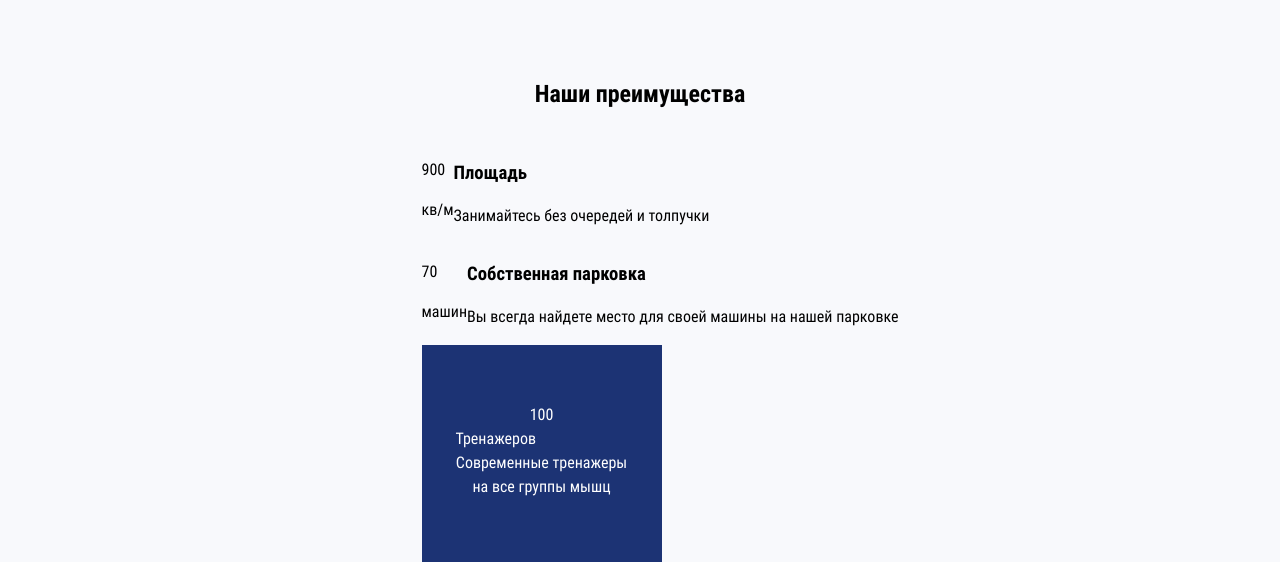
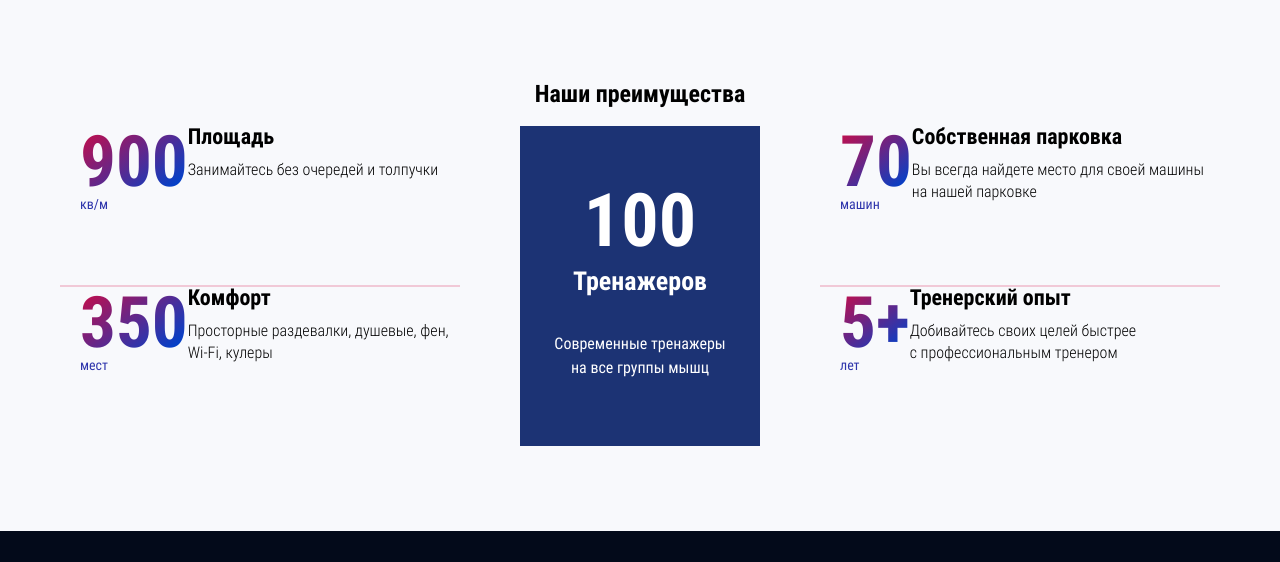
Before and after one commit to SemenKr/SUPERGYM, a website built with webpack: page source/index.html in a window 1280 px wide. Shown: the part 3530-4092 px from the top of the page. Built offline with nearby package versions, Linux system fonts and the light colour scheme; files whose address does not match are found by name.

Commit message:
features numbers

```diff
--- a/source/index.html
+++ b/source/index.html
@@ -404,7 +404,7 @@
         <div class="features__container container">
           <h2>Наши преимущества</h2>
           <ul class="features__list">
-            <li class="features__item">
+            <li class="features__item features__item--line">
               <div class="features__numbers">
                 <p>900</p>
                 <span>кв/м</span>
@@ -414,7 +414,7 @@
                 <p>Занимайтесь без очередей и&nbsp;толпучки</p>
               </div>
             </li>
-            <li class="features__item">
+            <li class="features__item features__item--line">
               <div class="features__numbers">
                 <p>70</p>
                 <span>машин</span>
@@ -432,7 +432,7 @@
               <p>Современные тренажеры на все группы мышц</p>
             </li>
             <li class="features__item">
-              <div class="features__number">
+              <div class="features__numbers">
                 <p>350</p>
                 <span>мест</span>
               </div>
@@ -442,7 +442,7 @@
               </div>
             </li>
             <li class="features__item">
-              <div class="features__number">
+              <div class="features__numbers">
                 <p>5+</p>
                 <span>лет</span>
               </div>
@@ -450,7 +450,7 @@
                 <h3>Тренерский опыт</h3>
                 <p>Добивайтесь своих целей быстрее с&nbsp;профессиональным тренером</p>
               </div>
-          </ul>
+            </li>
           </ul>
         </div>
       </section>
--- a/source/sass/blocks/features.scss
+++ b/source/sass/blocks/features.scss
@@ -68,6 +68,71 @@
       display: none;
     }
   }
+
+  &--line {
+    border-bottom: 2px solid rgba(209, 10, 66, 0.2);
+
+    @include vp-tablet {
+      border: none;
+    }
+  }
+
+  h3 {
+    margin: 0;
+    margin-bottom: 11px;
+    font-weight: 700;
+    font-size: 22px;
+    line-height: 1;
+
+    @include vp-tablet {
+      font-size: 20px;
+      margin-bottom: 5px;
+    }
+
+    @include vp-mobile {
+      margin-bottom: 6px;
+    }
+  }
+
+  p {
+    padding: 0;
+    margin: 0;
+    font-weight: 300;
+    font-size: 16px;
+    line-height: 1.4;
+  }
+}
+
+.features__numbers {
+  margin-left: 20px;
+  display: flex;
+  flex-direction: column;
+  align-items: flex-start;
+
+  @include vp-mobile {
+    margin-left: 0;
+    align-items: center;
+  }
+
+  p {
+    font-weight: 700;
+    font-size: 71px;
+    line-height: 1;
+    background: linear-gradient(142.51deg, #d10a42 0%, #0041ca 87.33%);
+    background-clip: text;
+    -webkit-text-fill-color: transparent;
+
+    @include vp-tablet {
+      font-size: 58px;
+    }
+  }
+
+  span {
+    color: #2e35ac;
+    font-weight: 400;
+    font-size: 14px;
+    line-height: 1;
+  }
 }
 
 .features__item--accent p {
@@ -88,7 +153,52 @@
   }
 }
 
-.features__number-accent
+.features__number-accent {
+  text-align: center;
+  margin-bottom: 31px;
+
+  @include vp-tablet {
+    display: flex;
+    flex-direction: column;
+    margin-bottom: 14px;
+  }
+
+  @include vp-mobile {
+    margin-bottom: 12px;
+  }
+
+  p {
+    font-weight: 700;
+    font-size: 74px;
+    line-height: 1;
+    text-align: center;
+    margin-bottom: 4px;
+    width: auto;
+
+    @include vp-tablet {
+      margin-bottom: 0;
+      margin-right: 4px;
+    }
+
+    @include vp-mobile {
+      margin-bottom: 14px;
+    }
+  }
+
+  span {
+    font-weight: 700;
+    font-size: 26px;
+    line-height: 1.5;
+
+    @include vp-tablet {
+      font-size: 22px;
+    }
+
+    @include vp-mobile {
+      line-height: 1;
+    }
+  }
+}
 
 .features__list {
   margin: 0;
```
Also changed, not shown: build/css/style.css, build/css/style.min.css, build/img/фото@1x.jpg (deleted), build/img/фото@2x.jpg (deleted), build/index.html, 1 other file.
